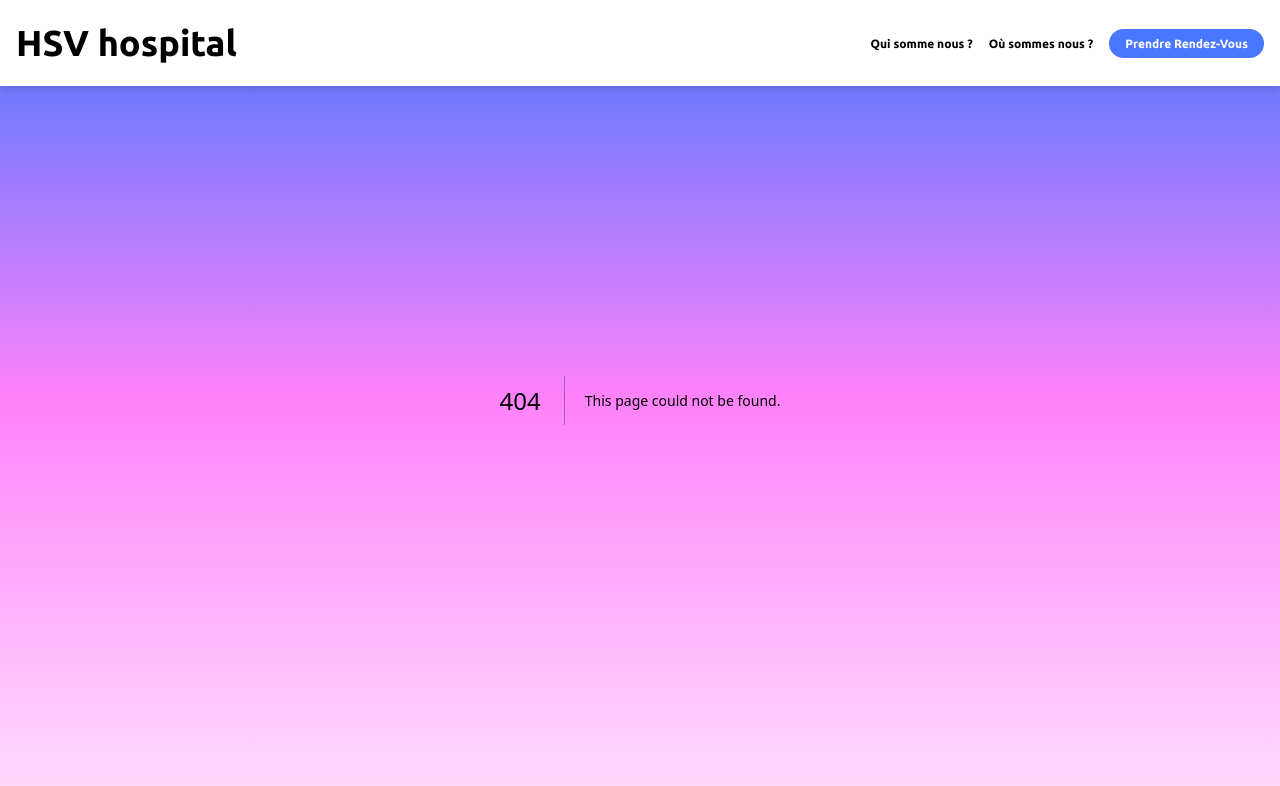
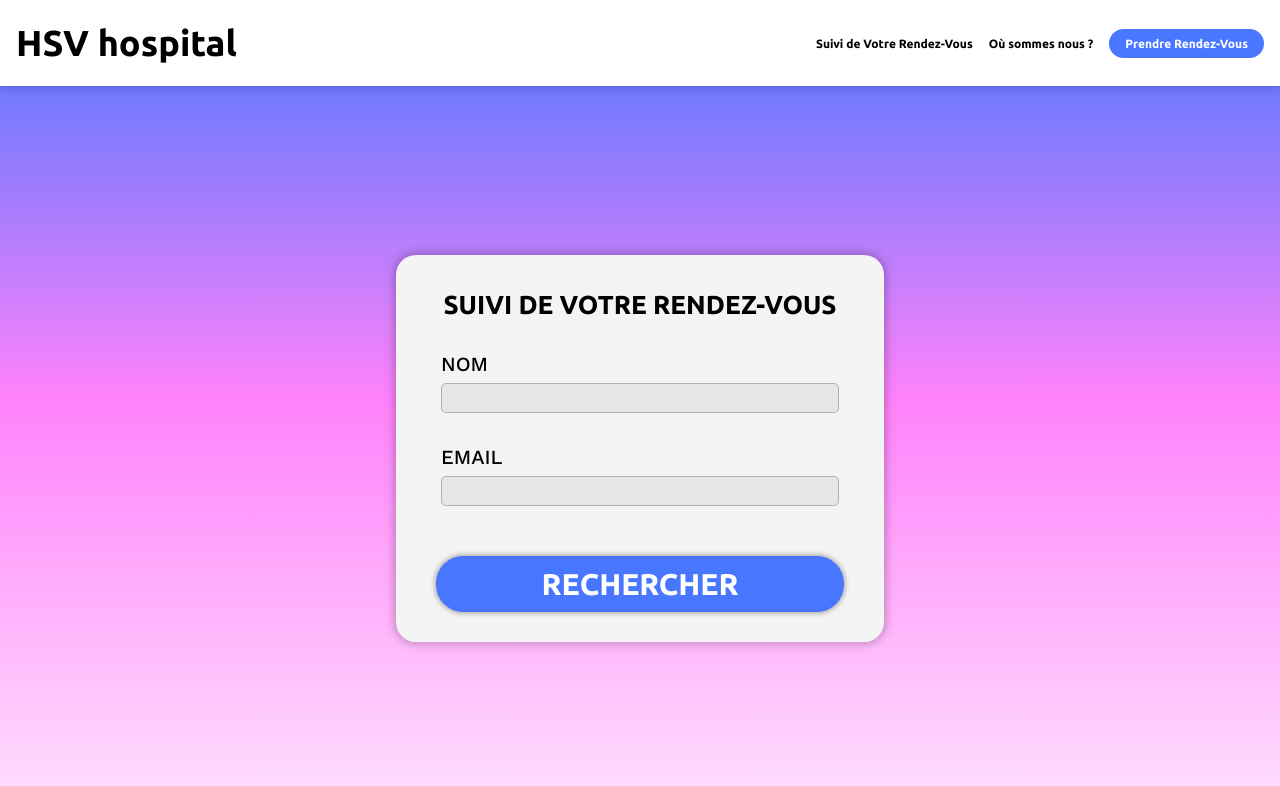
Before and after one commit to SeaFlyCode/HSV, a Next.js app in the folder hsv/: page /suivi-rendez-vous in a window 1280 px wide. Before the commit this address had no page. Shown: the top 786 px of the page. Built offline with nearby package versions, Linux system fonts and the light colour scheme.

Commit message:
Page suivi de rendez vous

```diff
--- /dev/null
+++ b/hsv/src/app/suivi-rendez-vous/page.tsx
@@ -0,0 +1,61 @@
+"use client";
+
+import { useState } from 'react';
+
+const SuiviRendezVous = () => {
+    const [nom, setNom] = useState('');
+    const [email, setEmail] = useState('');
+
+    const handleSearch = () => {
+        console.log("Recherche...", { nom, email });
+    };
+
+    return (
+        <div className="flex flex-col justify-center items-center min-h-screen pt-24">
+            <div className="py-[30px] bg-[#f4f4f4] rounded-[20px] shadow-[0px_0px_10px_2px_rgba(0,0,0,0.25)] flex flex-col justify-center items-center gap-4 overflow-hidden">
+                <h1 className="w-[461px] text-center text-black text-[26px] font-bold font-ubuntu uppercase">
+                    Suivi de votre rendez-vous
+                </h1>
+
+                <div className="flex flex-col justify-start items-center gap-10">
+                    <div className="w-[488px] px-[45px] py-2.5 flex flex-col justify-center items-center gap-[30px] overflow-hidden">
+                        <div className="self-stretch flex flex-col justify-center items-center gap-[5px]">
+                            <label className="self-stretch text-black text-xl font-medium font-['Work_Sans']">
+                                NOM
+                            </label>
+                            <input
+                                type="text"
+                                value={nom}
+                                onChange={(e) => setNom(e.target.value)}
+                                className="self-stretch h-[30px] opacity-80 bg-neutral-200 rounded-[5px] border border-black/30 px-2 text-black"
+                            />
+                        </div>
+
+                        <div className="self-stretch flex flex-col justify-center items-center gap-[5px]">
+                            <label className="self-stretch text-black text-xl font-medium font-['Work_Sans']">
+                                EMAIL
+                            </label>
+                            <input
+                                type="email"
+                                value={email}
+                                onChange={(e) => setEmail(e.target.value)}
+                                className="self-stretch h-[30px] opacity-80 bg-neutral-200 rounded-[5px] border border-black/30 px-2 text-black"
+                            />
+                        </div>
+                    </div>
+
+                    <button
+                        onClick={handleSearch}
+                        className="w-[408px] p-2.5 bg-[#4976ff] rounded-[27px] shadow-[0px_0px_4px_2px_rgba(0,0,0,0.25)] hover:bg-[#3960d8] transition-colors"
+                    >
+                        <span className="text-center text-white text-3xl font-bold font-ubuntu">
+                            RECHERCHER
+                        </span>
+                    </button>
+                </div>
+            </div>
+        </div>
+    );
+}
+
+export default SuiviRendezVous;
--- a/hsv/src/components/Navbar.tsx
+++ b/hsv/src/components/Navbar.tsx
@@ -5,9 +5,9 @@ export default function Navbar(){
         <nav className="fixed top-0 left-0 w-full z-50 flex items-center justify-between p-4 bg-white text-black shadow-[0_0_10.8px_0_rgba(0,0,0,0.25)]">
             <Link href="/" className="text-black font-bold text-4xl not-italic leading-normal font-ubuntu">HSV hospital</Link>
             <ul className="flex space-x-4">
-                <li><Link href="/"
+                <li><Link href="/suivi-rendez-vous"
                 className="text-black font-bold text-xs not-italic leading-normal font-ubuntu"
-                >Qui somme nous ?</Link></li>
+                >Suivi de Votre Rendez-Vous</Link></li>
                 <li><Link href="/ou-somme-nous"
                 className="text-black font-bold text-xs not-italic leading-normal font-ubuntu"
                 >Où sommes nous ?</Link></li>
```
